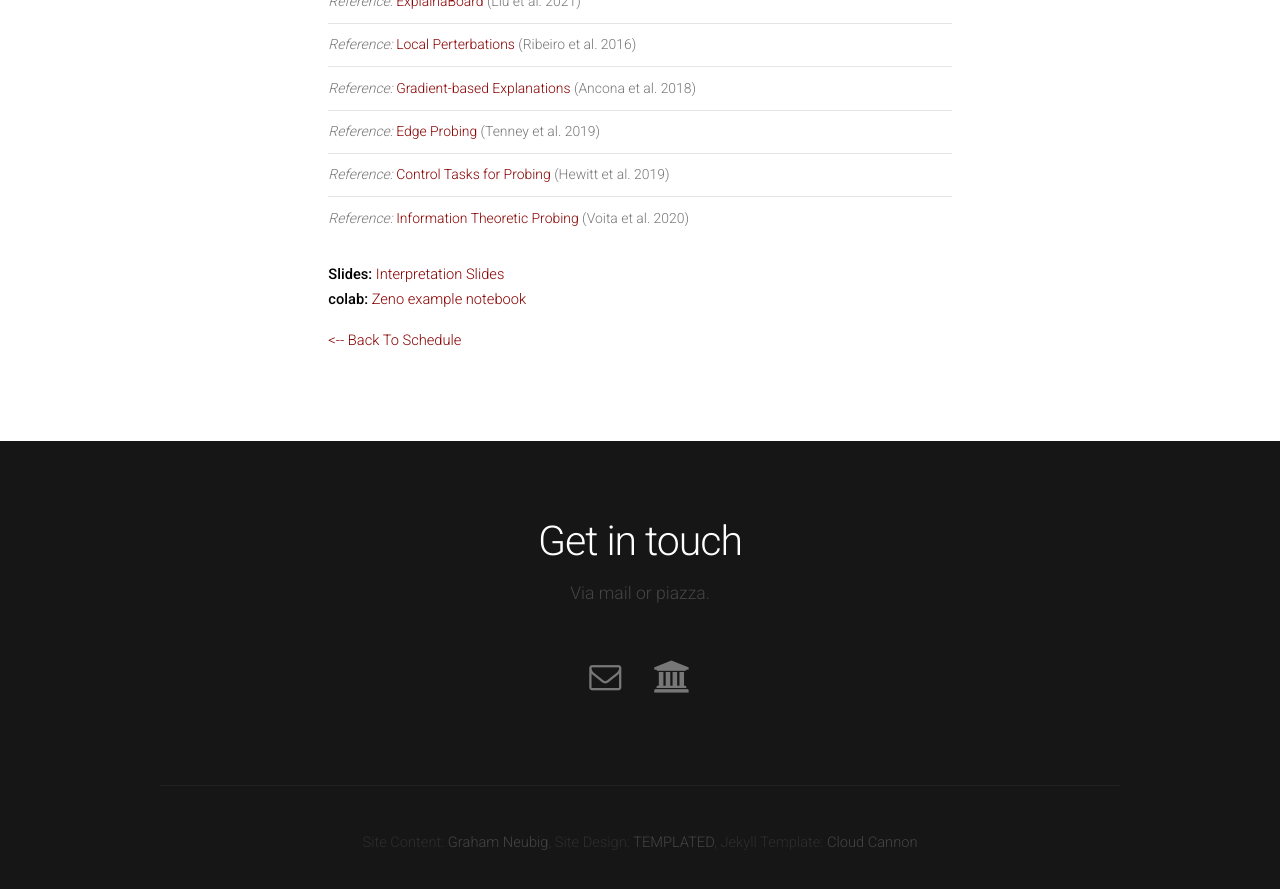
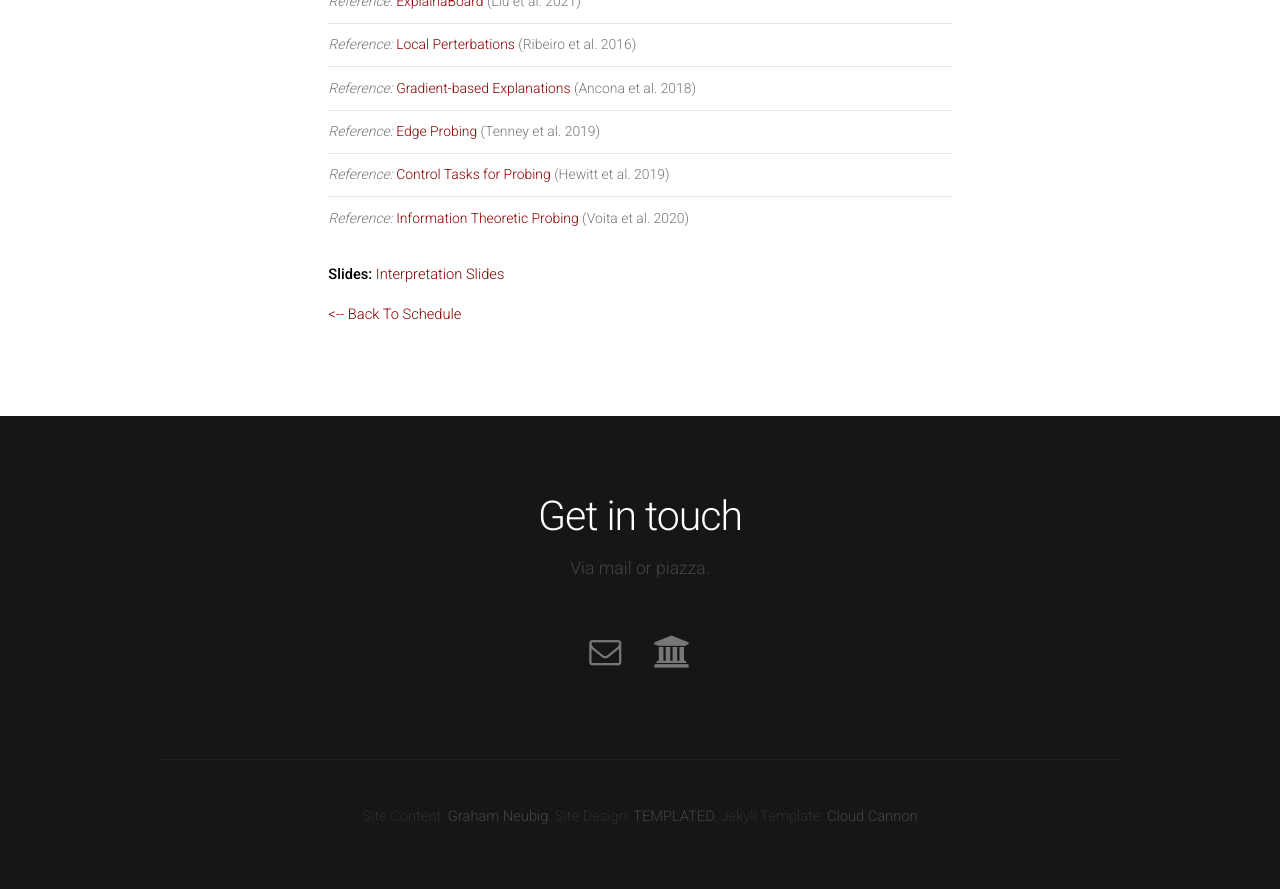
Before and after one commit to cmu-anlp/cmu-anlp.github.io, a Jekyll site: the page built from _posts/2023-10-12-debugging-interpretation.html, in a window 1280 px wide and 900 px high, scrolled down 947 px. Shown: the top 889 px of the window. Built offline with Jekyll 4.4.1, drawn with Linux system fonts in a browser that asks for light colours; nearby versions of some CDN libraries.

Commit message:
Update 2023-10-12-debugging-interpretation.html

```diff
--- a/_posts/2023-10-12-debugging-interpretation.html
+++ b/_posts/2023-10-12-debugging-interpretation.html
@@ -27,5 +27,4 @@ categories: classes
 
 <p>
 <b>Slides:</b> <a href="{{ site.baseurl }}/assets/slides/anlp-14-interpretation.pdf">Interpretation Slides</a> <br/>
-<b>colab:</b> <a href="https://colab.research.google.com/drive/1hcBO6L1w14p-1ieq5lNMS_wY8HJlsBOa?usp=sharing">Zeno example notebook</a> <br/>
 </p>
```
